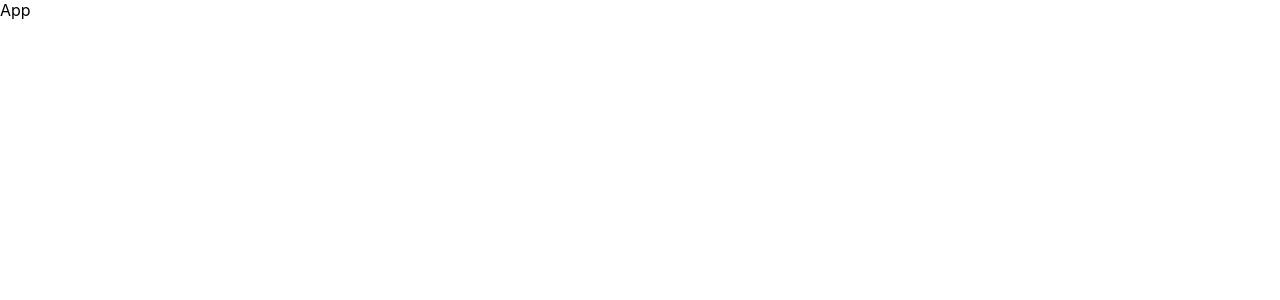
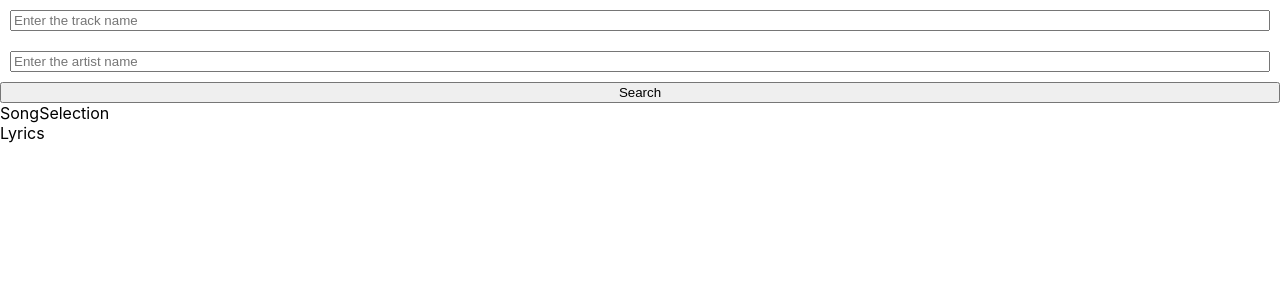
Before and after one commit to chandranshh/lyrics-genie, a React (Create React App) app in the folder client/: page / in a window 1280 px wide. Shown: the top 300 px of the page. Built offline with nearby package versions, Linux system fonts and the light colour scheme.

Commit message:
made basic skeleton

```diff
--- a/client/src/App.js
+++ b/client/src/App.js
@@ -1,7 +1,12 @@
 import React from "react";
+import LyricsGenie from "./components/lyricsgenie/LyricsGenie";
 
 function App() {
-  return <div>App</div>;
+  return (
+    <div>
+      <LyricsGenie />
+    </div>
+  );
 }
 
 export default App;
--- /dev/null
+++ b/client/src/components/lyrics/Lyrics.jsx
@@ -0,0 +1,7 @@
+import React from "react";
+
+function Lyrics() {
+  return <div>Lyrics</div>;
+}
+
+export default Lyrics;
--- /dev/null
+++ b/client/src/components/lyricsgenie/LyricsGenie.jsx
@@ -0,0 +1,17 @@
+import React from "react";
+import Lyrics from "../lyrics/Lyrics.jsx";
+import SearchBar from "../searchbar/Searchbar.jsx";
+import SongSelection from "../songselection/SongSelection.jsx";
+import "./LyricsGenie.css";
+
+function LyricsGenie() {
+  return (
+    <>
+      <SearchBar />
+      <SongSelection />
+      <Lyrics />
+    </>
+  );
+}
+
+export default LyricsGenie;
--- /dev/null
+++ b/client/src/components/searchbar/Searchbar.css
@@ -0,0 +1,12 @@
+.searchbar-container{
+    display: flex;
+    flex-direction: column;
+}
+
+.track-name{
+    margin: 10px;
+}
+
+.artist-name{
+    margin: 10px;
+}
--- /dev/null
+++ b/client/src/components/searchbar/Searchbar.jsx
@@ -0,0 +1,23 @@
+import React from "react";
+import "./Searchbar.css";
+
+function Searchbar() {
+  return (
+    <div className="searchbar-container">
+      <input
+        type="text"
+        className="track-name"
+        placeholder="Enter the track name"
+      />
+      <input
+        type="text"
+        className="artist-name"
+        placeholder="Enter the artist name"
+      />
+
+      <button>Search</button>
+    </div>
+  );
+}
+
+export default Searchbar;
--- /dev/null
+++ b/client/src/components/songselection/SongSelection.jsx
@@ -0,0 +1,8 @@
+import React from "react";
+import "./SongSelection.css";
+
+function SongSelection() {
+  return <div>SongSelection</div>;
+}
+
+export default SongSelection;
```
Also changed, not shown: client/src/components/lyrics/Lyrics.css (added), client/src/components/lyricsgenie/LyricsGenie.css (added), client/src/components/songselection/SongSelection.css (added).
